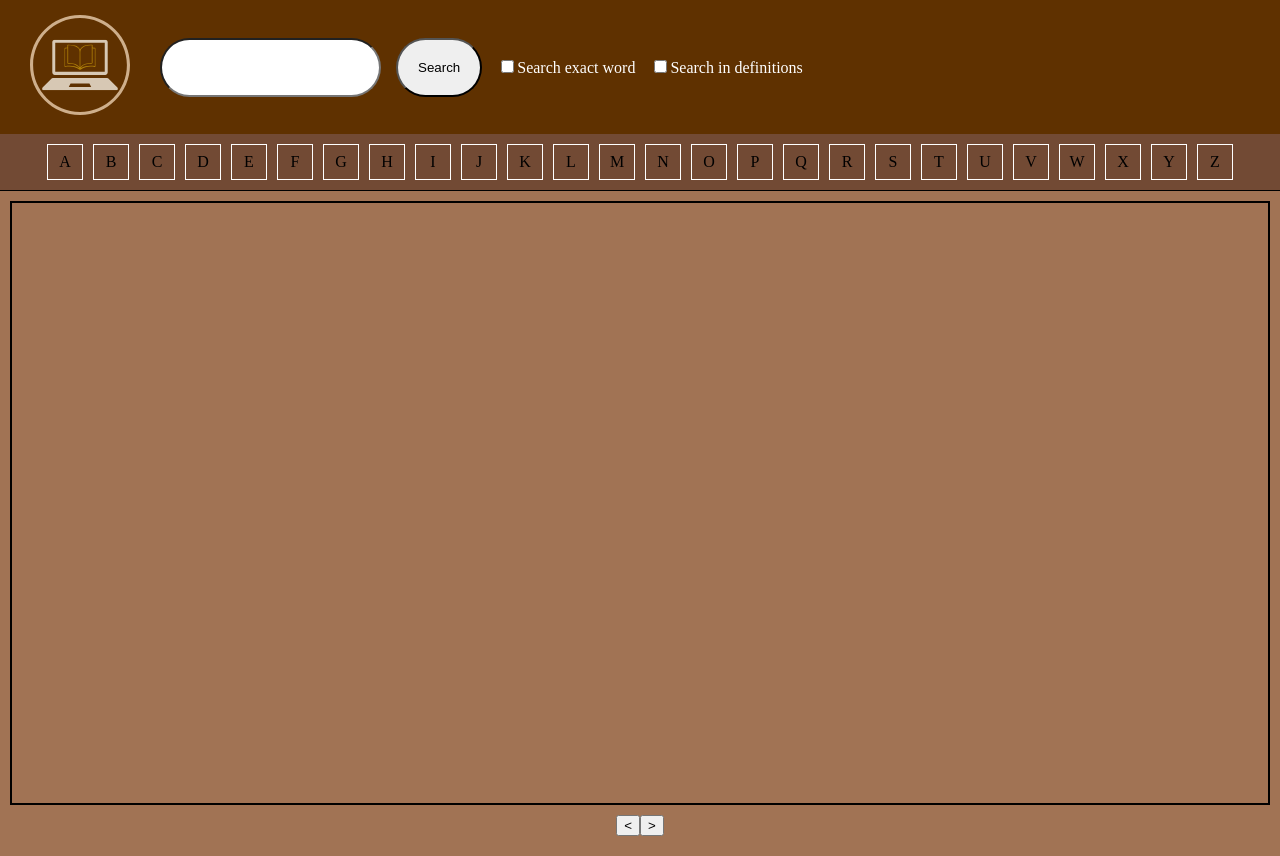
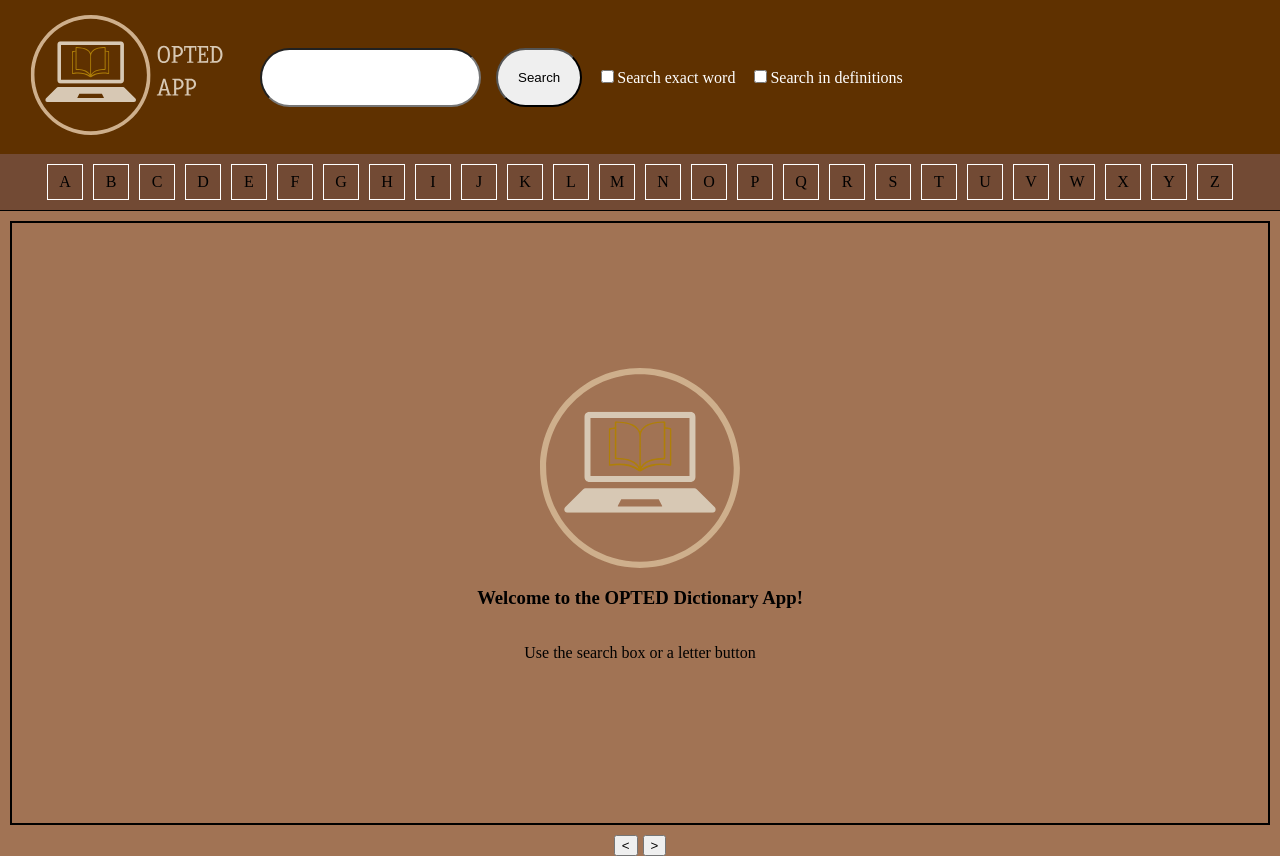
Before and after one commit to Kike0013/opted-dictionary, a React (Vite) app: page / in a window 1280 px wide. Built offline with nearby package versions, Linux system fonts and the light colour scheme; no server answers.

Commit message:
[refactor] Container, [add]  Text Logo, [Change] Small Change To Logo, [add] Welcome Screen

```diff
--- a/src/App.jsx
+++ b/src/App.jsx
@@ -5,6 +5,7 @@ import { useState, useEffect, useRef } from 'react'
 import { loadDictionary } from './core/services/netService/dictionaryService'
 import './styles/App.css'
 import { Pagination } from './components/Pagination'
+import Results from './components/Results'
 import NotFound from './components/NotFound'
 
 function App() {
@@ -86,7 +87,11 @@ function App() {
     <div className="App">
       <Navbar handleSearch={handleSearch} searchValue={searchValue} exactValue={exactValue} defValue={defValue} />
       <Letters searchByLetter={searchByLetter} />
-      {!notFound ? <ResultsContainer currentData={currentData} page={page} /> : <NotFound />}
+      <ResultsContainer  >
+        {!notFound ?
+          <Results currentData={currentData} page={page} />
+          : <NotFound />}
+      </ResultsContainer>
       <Pagination nextPage={nextPage} prevPage={prevPage} />
       {/* For testig: */}
       {/* {`currentData.length: ${currentData.length}`}
--- /dev/null
+++ b/src/components/Home.jsx
@@ -0,0 +1,18 @@
+import React from 'react'
+import logo from '../assets/logo.svg'
+import '../styles/Home.css'
+
+const Home = () => {
+    return (
+        <>
+            <div id='home-div'>
+                <img id='logo-img' src={logo} alt='OPTED Dictionary logo' />
+                {/* to do */}
+                <h3>Welcome to the OPTED Dictionary App!</h3>
+                <p>Use the search box or a letter button</p>
+            </div>
+        </>
+    )
+}
+
+export default Home
--- a/src/components/Navbar.jsx
+++ b/src/components/Navbar.jsx
@@ -1,5 +1,5 @@
 import React from 'react'
-import logo from '../assets/logo.svg'
+import logo from '../assets/logo-text.svg'
 import "../styles/Navbar.css"
 
 const Navbar = ({ handleSearch, searchValue, exactValue, defValue }) => {
@@ -7,7 +7,7 @@ const Navbar = ({ handleSearch, searchValue, exactValue, defValue }) => {
   return (
     <div id='navbar-container'>
       <div>
-        <img id='logo-img' src={logo} alt='OPTED Dictionary' />
+        <img id='logo-text' src={logo} alt='OPTED Dictionary' />
       </div>
       <div id='form-container'>
         <form id="main-form" onSubmit={(e) => handleSearch(searchValue, exactValue.current.checked, defValue.current.checked, e)}>
--- a/src/components/Pagination.jsx
+++ b/src/components/Pagination.jsx
@@ -5,8 +5,8 @@ import '../styles/Pagination.css'
 export const Pagination = ({ prevPage, nextPage }) => {
     return (
         <div id='pagination-container'>
-            <button onClick={() => prevPage()}>&lt;</button>
-            <button onClick={() => nextPage()}>&gt;</button>
+            <button className='btn-pagination' onClick={() => prevPage()}>&lt;</button>
+            <button className='btn-pagination' onClick={() => nextPage()}>&gt;</button>
         </div>
     )
 }
--- /dev/null
+++ b/src/components/Results.jsx
@@ -0,0 +1,42 @@
+import React from 'react'
+import { FixedSizeList as List } from 'react-window'
+import Home from './Home';
+
+const Results = ({ currentData, page }) => {
+
+    const result = ({ index, style }) => (
+        <div style={style} className='result-card'>
+            <div>
+                {/* <div style={{display: 'flex'}}> */}
+                <h3 className='word'>
+                    {currentData[index + (page * 10)].word}
+                </h3>
+                {/* <p>{currentData[index + (page * 10)].type}</p> */}
+                {/* </div> */}
+                <h4 className='definition'>
+                    {currentData[index + (page * 10)].definition}
+                </h4>
+            </div>
+        </div>
+    );
+
+    return (
+        <>
+            {!currentData.length
+                ? <Home />
+                : <List
+                    height={600}
+                    itemCount={
+                        currentData.length - (page * 10) >= 10
+                            ? 10
+                            : currentData.length % 10}
+                    itemSize={90}
+                    width={'100%'}
+                >
+                    {result}
+                </List>}
+        </>
+    )
+}
+
+export default Results
--- a/src/components/ResultsContainer.jsx
+++ b/src/components/ResultsContainer.jsx
@@ -1,35 +1,13 @@
 import React from 'react'
-import { FixedSizeList as List } from 'react-window'
-import '../styles/Results.css'
+import '../styles/ResultsContainer.css'
+// import Results from './Results';
+// import NotFound from './NotFound';
 
-const ResultsContainer = ({ currentData, page }) => {
-
-    const Result = ({ index, style }) => (
-        <div style={style} className='result-card'>
-            <div>
-                <h3 className='word'>
-                    {currentData[index + (page * 10)].word}
-                </h3>
-                <h4 className='definition'>
-                    {currentData[index + (page * 10)].definition}
-                </h4>
-            </div>
-        </div>
-    );
+const ResultsContainer = ({ children }) => {
 
     return (
         <div id='results-container'>
-            <List
-                height={600}
-                itemCount={
-                    currentData.length - (page * 10) >= 10
-                        ? 10
-                        : currentData.length % 10}
-                itemSize={90}
-                width={'100%'}
-            >
-                {Result}
-            </List>
+            {children}
         </div>
     )
 }
--- /dev/null
+++ b/src/styles/Home.css
@@ -0,0 +1,12 @@
+#home-div {
+    width: 100%;
+    height: 100%;
+    display: flex;
+    justify-content: center;
+    align-items: center;
+    flex-direction: column;
+}
+
+#logo-img {
+    width: 200px;
+}
--- a/src/styles/Letters.css
+++ b/src/styles/Letters.css
@@ -16,4 +16,5 @@
     padding: 5px;
     width: 1.5em;
     height: 1.5em;
+    cursor: pointer;
 }
--- a/src/styles/Navbar.css
+++ b/src/styles/Navbar.css
@@ -5,8 +5,8 @@
     background-color: #5f3100;
 }
 
-#logo-img {
-    width: 100px;
+#logo-text {
+    width: 200px;
 }
 
 #form-container {
@@ -31,3 +31,9 @@
     padding: 20px;
     border-radius: 30px;
 }
+
+#search-btn:hover,
+#match-search:hover,
+#include-definition{
+    cursor: pointer;
+}
--- a/src/styles/Pagination.css
+++ b/src/styles/Pagination.css
@@ -1,4 +1,9 @@
 #pagination-container{
     display: flex;
     justify-content: center;
+    gap: 5px;
 }
+
+.btn-pagination {
+    cursor: pointer;
+}
--- a/src/styles/Results.css
+++ b/src/styles/ResultsContainer.css
@@ -1,6 +1,7 @@
 #results-container {
     margin: 10PX;
     border: 2px solid black;
+    height: 600px;
 }
 
 .result-card {
```
Also changed, not shown: src/assets/logo-text.svg (added), src/assets/logo.svg.
